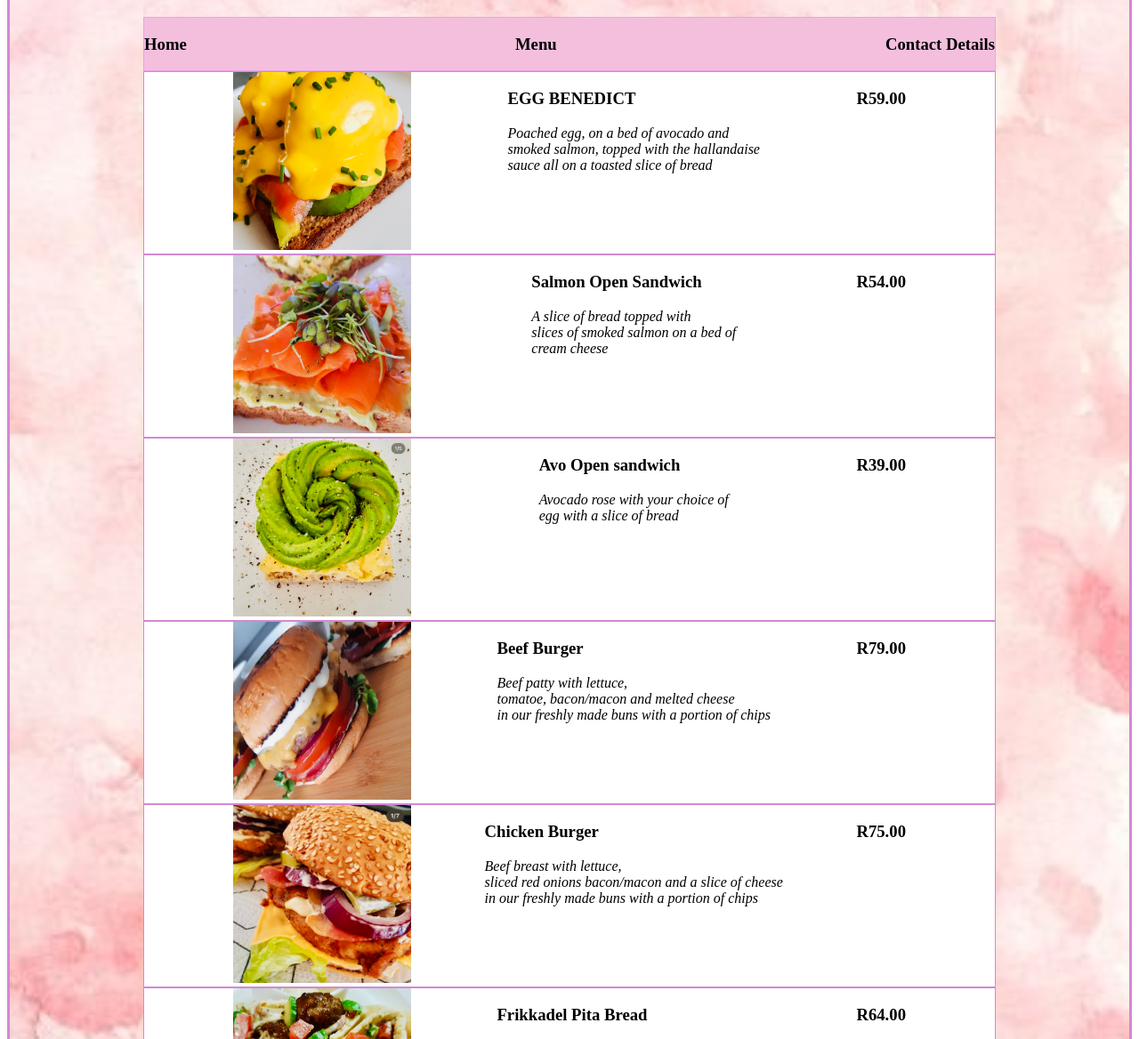
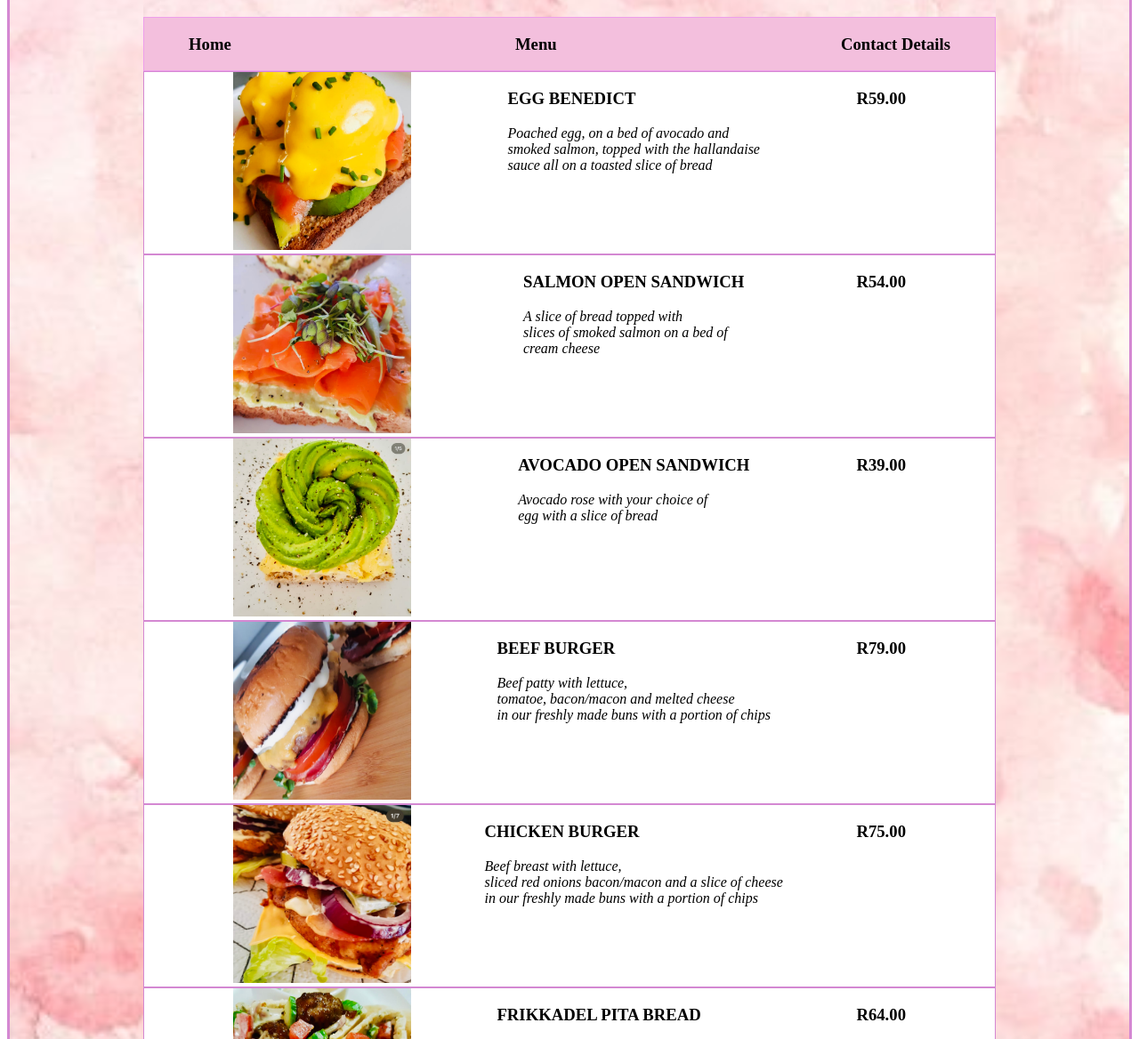
Before and after one commit to Tholakele-jiyana/CHEZ-PORTIA, a plain HTML site: page index.html in a window 1280 px wide. Shown: the part 122-1290 px from the top of the page at 89% size. Drawn offline with Linux system fonts and the light colour scheme.

Commit message:
Changed description in cap letters

```diff
--- a/index.html
+++ b/index.html
@@ -43,7 +43,7 @@
         <div id="image1"><img src="./Images/Smoked Salmon Open Sandwich.jpeg" alt="Smoked salmon sandwich" height="200" width="200"></div>
 
         <div>
-            <p><h3> Salmon Open Sandwich<br></h3></p>
+            <p><h3> SALMON OPEN SANDWICH<br></h3></p>
         <p></i>A slice of bread topped with <br>
         slices of smoked salmon on a bed of  <br>
         cream cheese</p>
@@ -57,7 +57,7 @@
         <div id="image1"><img src="./Images/Avo & Egg Open Sandwich.jpeg" alt="Avo & Egg Sandwich" height="200" width="200"></div>
 
         <div>
-            <p><h3>Avo Open sandwich<br></h3></p>
+            <p><h3>AVOCADO OPEN SANDWICH <br></h3></p>
         <p></i>Avocado rose with your choice of <br>
         egg with a slice of bread </p>
     </div>
@@ -70,7 +70,7 @@
         <div id="image1"><img src="./Images/BEEF BURGER.jpeg" alt="Beef Burger" height="200" width="200"></div>
 
         <div>
-            <p><h3>Beef Burger<br></h3></p>
+            <p><h3>BEEF BURGER<br></h3></p>
         <p></i>Beef patty with lettuce, <br>
         tomatoe, bacon/macon and melted cheese <br>
         in our freshly made buns with a portion of chips</p>
@@ -84,7 +84,7 @@
         <div id="image1"><img src="./Images/Chicken Burger.jpeg" alt="Chicken Burger" height="200" width="200"></div>
 
         <div>
-            <p><h3>Chicken Burger<br></h3></p>
+            <p><h3>CHICKEN BURGER<br></h3></p>
         <p></i>Beef breast with lettuce, <br>
         sliced red onions bacon/macon and a slice of cheese <br>
         in our freshly made buns with a portion of chips</p>
@@ -98,7 +98,7 @@
         <div id="image1"><img src="./Images/Frikkadel Pita Bread.jpeg" alt="Frikkadel Pita Bread" height="200" width="200"></div>
 
         <div>
-            <p><h3>Frikkadel Pita Bread<br></h3></p>
+            <p><h3>FRIKKADEL PITA BREAD<br></h3></p>
         <p></i>Our freshly made pita bread <br>
         stuffed with our in-house sauce, salsa salad and <br>
         lamb/pork/beef frikkadels</p>
--- a/style.css
+++ b/style.css
@@ -26,6 +26,8 @@ padding-left: 150px;
     border-color: rgb(238, 159, 235);
      display: flex;
     justify-content: space-between;
+    padding-left: 50px;
+    padding-right: 50px;
 }
 
 .menu1 {
```
